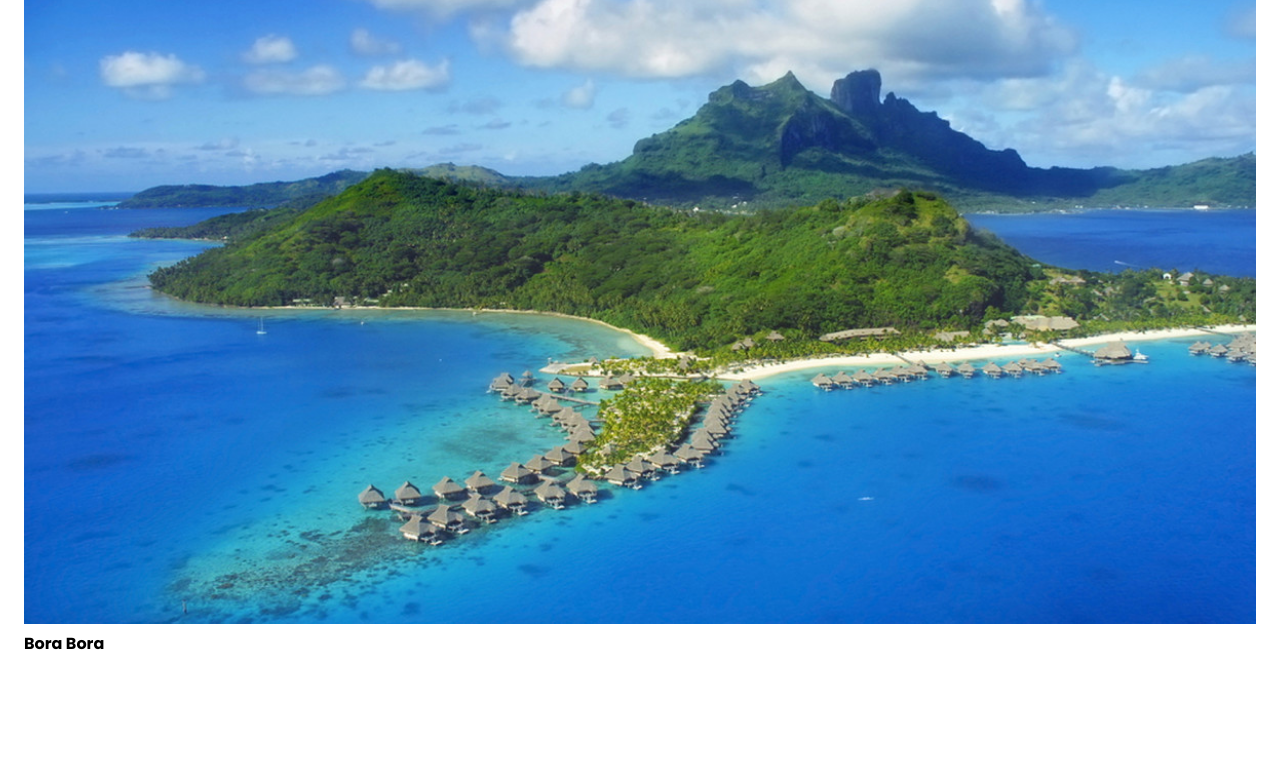
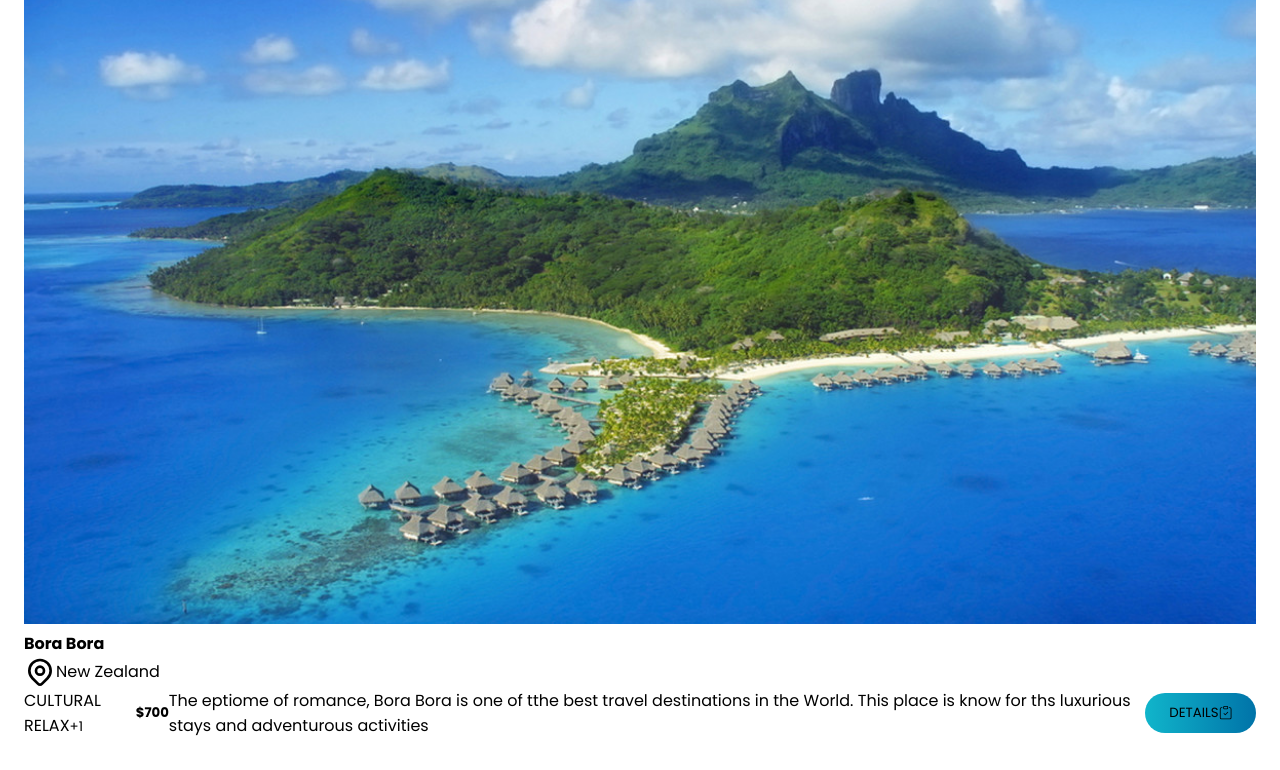
Before and after one commit to AndrLoko/react-travel, a React (Vite) app: page / in a window 1280 px wide. Shown: the part 985-1755 px from the top of the page. Before the commit the page ends 1673 px from the top, so only its background shows below. Built offline with nearby package versions, Linux system fonts and the light colour scheme.

Commit message:
Add button

```diff
--- a/src/components/Main/Main.jsx
+++ b/src/components/Main/Main.jsx
@@ -1,7 +1,12 @@
 import React from 'react'
 import './main.scss'
+
+// import icons
+import { HiOutlineLocationMarker } from "react-icons/hi";
+import { BsClipboardCheck } from "react-icons/bs";
+
+// import images
 import img from '../../assets/img.png'
-import { HiOutlineLocationMarker } from "react-icons/hi";
 
 const Date = [
   {
@@ -116,8 +121,26 @@ export default function Main() {
                   <div className="cardInfo">
                     <h4 className='destTitle'>{destTitle}</h4>
                     <span className="continent flex">
+                      <HiOutlineLocationMarker className='icon'/>
+                      <span className="name">{location}</span>
+                    </span>
 
-                    </span>
+                    <div className="fees flex">
+                      <div className="grade">
+                        <span>{grade}<small>+1</small></span>
+                      </div>
+                      <div className="price">
+                        <h5>{fees}</h5>
+                      </div>
+
+                      <div className="desc">
+                        <p>{description}</p>
+                      </div>
+
+                       <button className="btn flex">
+                        DETAILS <BsClipboardCheck />
+                       </button>
+                    </div>
                   </div>
                 </div>
               )
```
